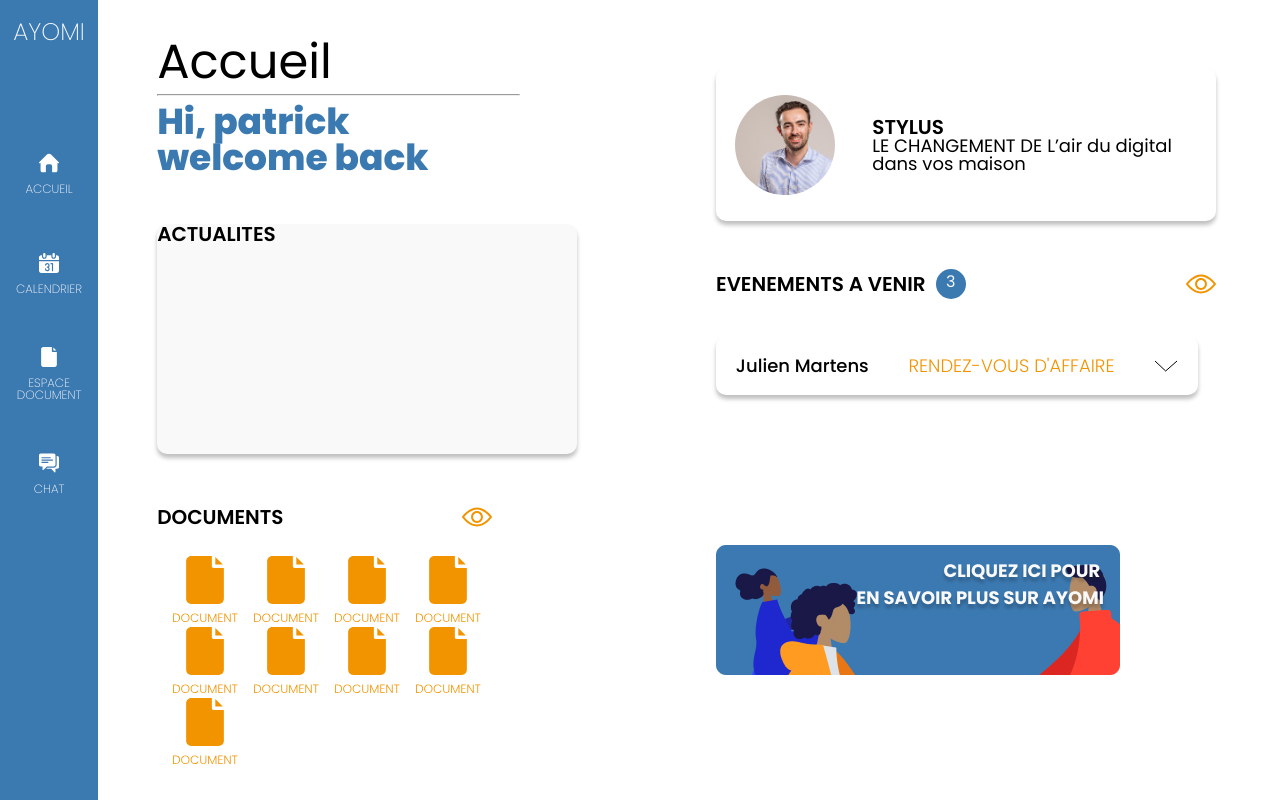
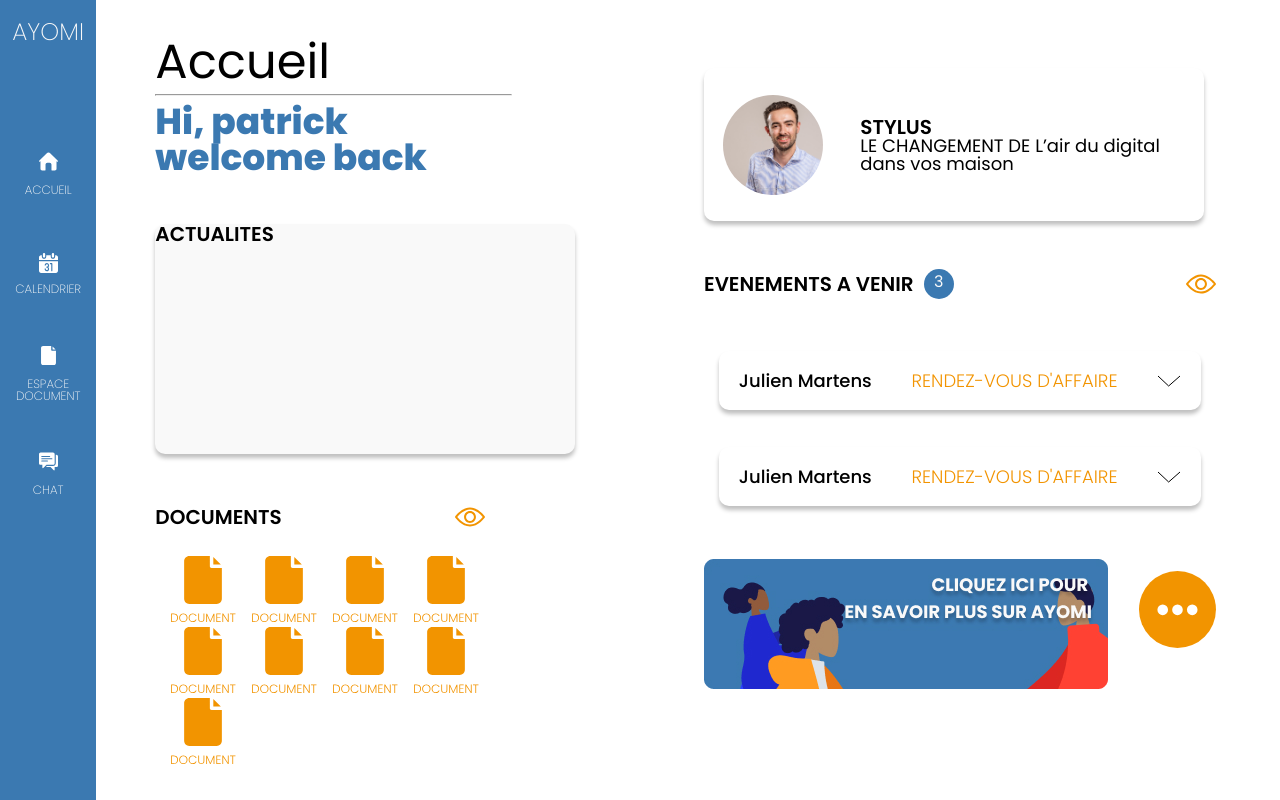
Before and after one commit to gRAKLECLER/ayomi-dashboard, a React (Create React App) app in the folder my-app/: page / in a window 1280 px wide. Built offline with nearby package versions, Linux system fonts and the light colour scheme.

Commit message:
add routing between pages

```diff
--- a/my-app/package.json
+++ b/my-app/package.json
@@ -5,6 +5,7 @@
   "dependencies": {
     "react": "^16.13.1",
     "react-dom": "^16.13.1",
+    "react-router-dom": "^5.2.0",
     "react-scripts": "0.9.5"
   },
   "devDependencies": {},
--- a/my-app/src/App.js
+++ b/my-app/src/App.js
@@ -1,13 +1,20 @@
 import React, { Component } from 'react';
 //import components
 
-import Home from './components/Home'
+import Home from '../src/pages/Home.jsx';
+import Calendar from '../src/pages/Calendar.jsx';
+import Document from '../src/pages/Document.jsx';
+import Chat from '../src/pages/Chat.jsx';
+import {Route} from "react-router-dom";
 
 class App extends Component {
   render() {
     return (
       <div className="App">
-        <Home />
+        <Route exact path="/" component={Home}/>
+        <Route exact path="/Calendar" component={Calendar}/>
+        <Route exact path="/Document" component={Document}/>
+        <Route exact path="/Chat" component={Chat}/>
       </div>
     );
   }
--- a/my-app/src/components/Header.jsx
+++ b/my-app/src/components/Header.jsx
@@ -5,27 +5,39 @@ import calendarLogo from '../assets/calendar.svg'
 import documentLogo from '../assets/document.svg'
 import chatLogo from '../assets/chat.svg'
 
+import {Link} from "react-router-dom";
+
 export default class Header extends React.Component {
   render(){
     return(
       <div className="Header">
+        <Link to="/">
           <h1 className="Header__title">AYOMI</h1>
+        </Link>
         <ul className="Header__nav">
             <div className="Header__links">
+          <Link to="/">
               <img className="logo" src={homeLogo} alt=""/>
               <li className="Header__link">ACCUEIL</li>
+          </Link>
             </div>
+          <Link to="/Calendar">
             <div className="Header__links">
               <img className="logo" src={calendarLogo} alt=""/>
               <li className="Header__link">CALENDRIER</li>
             </div>
+          </Link>
             <div className="Header__links">
+          <Link to="Document">
               <img className="logo" src={documentLogo} alt=""/>
               <li className="Header__link">ESPACE DOCUMENT</li>
+          </Link>
             </div>
           <div className="Header__links">
+          <Link to="Chat">
               <img className="logo" src={chatLogo} alt=""/>
               <li className="Header__link">CHAT</li>
+          </Link>
           </div>
         </ul>
       </div>
--- a/my-app/src/index.js
+++ b/my-app/src/index.js
@@ -2,8 +2,11 @@ import React from 'react';
 import ReactDOM from 'react-dom';
 import App from './App';
 import '../src/style/reset.css';
+import {BrowserRouter} from 'react-router-dom'
 
 ReactDOM.render(
-  <App />,
+  <BrowserRouter>
+    <App />
+  </BrowserRouter>,
   document.getElementById('root')
 );
--- /dev/null
+++ b/my-app/src/pages/Calendar.jsx
@@ -0,0 +1,13 @@
+import React from 'react'
+import Header from '../components/Header'
+
+export default class Calendar extends React.Component {
+  render() {
+    return (
+      <div>
+        <Header/>
+        <h1>Calendrier</h1>
+      </div>
+    )
+  }
+}
--- /dev/null
+++ b/my-app/src/pages/Chat.jsx
@@ -0,0 +1,14 @@
+import React from 'react'
+import Header from '../components/Header'
+
+
+export default class Calendar extends React.Component {
+  render() {
+    return (
+      <div>
+        <Header/>
+        <h1>Chat</h1>
+      </div>
+    )
+  }
+}
--- /dev/null
+++ b/my-app/src/pages/Document.jsx
@@ -0,0 +1,14 @@
+import React from 'react'
+import Header from '../components/Header'
+
+
+export default class Calendar extends React.Component {
+  render() {
+    return (
+      <div>
+        <Header/>
+        <h1>Document</h1>
+      </div>
+    )
+  }
+}
--- a/my-app/src/components/Home.jsx
+++ b/my-app/src/pages/Home.jsx
@@ -4,9 +4,10 @@ import eye from '../assets/eye.svg'
 import doc from '../assets/doc.svg'
 import profile from '../assets/profile.jpg'
 import more from '../assets/more.jpg'
+import chatIcon from '../assets/chatIcon.svg'
 
-import Header from './Header'
-import Up from './Upcoming'
+import Header from '../components/Header'
+import Upcoming from '../components/Upcoming'
 
 
 export default class Home extends React.Component {
@@ -57,10 +58,15 @@ export default class Home extends React.Component {
               </div>
               <img src={eye} alt=""/>
             </div>
-            <div>
-              <Up/>
+            <div className="Home__eventUp">
+              <Upcoming/>
+              <Upcoming/>
+              <Upcoming/>
             </div>
-            <img className="Home__more" src={more} alt=""/>
+            <div className="Home__LastDiv">
+              <img className="Home__more" src={more} alt=""/>
+              <img src={chatIcon} alt=""/>
+            </div>
           </div>
         </section>
       </div>
--- a/my-app/src/style/Header.css
+++ b/my-app/src/style/Header.css
@@ -34,6 +34,11 @@
   height: 90px;
 }
 
+a{
+  text-decoration: none;
+  color: #F9F9F9;
+}
+
 .Header__links:hover{
   background-color: #F29400;
 }
--- a/my-app/src/style/Home.css
+++ b/my-app/src/style/Home.css
@@ -110,5 +110,21 @@
 }
 
 .Home__more{
-  margin-top: 150px;
+  margin-top: 30px;
 }
+
+.Home__eventUp{
+  height: 200px;
+  padding: 15px;
+  overflow-y: scroll;
+}
+
+::-webkit-scrollbar{
+  width: 10px;
+}
+
+.Home__LastDiv{
+  display: flex;
+  align-items: center;
+  justify-content: space-between;
+}
```
Also changed, not shown: my-app/src/assets/chatIcon.svg (added). Lines whose indentation alone changed are shown as unchanged.
